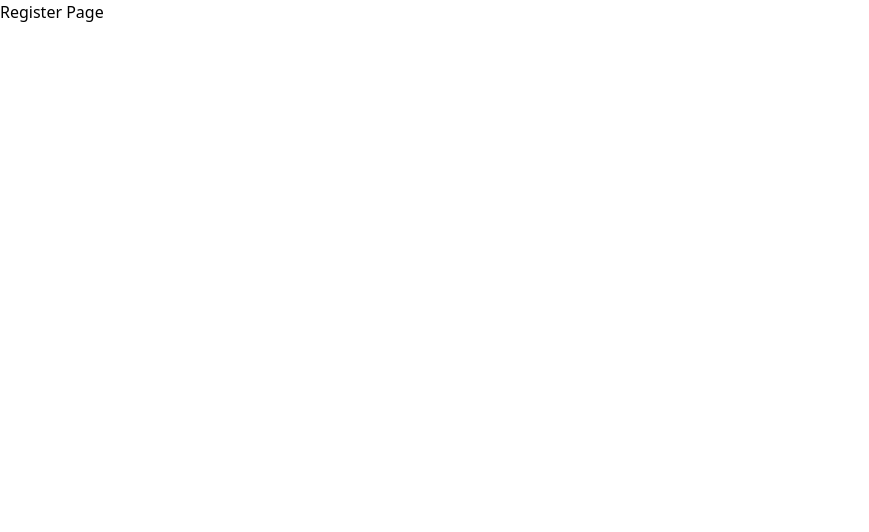
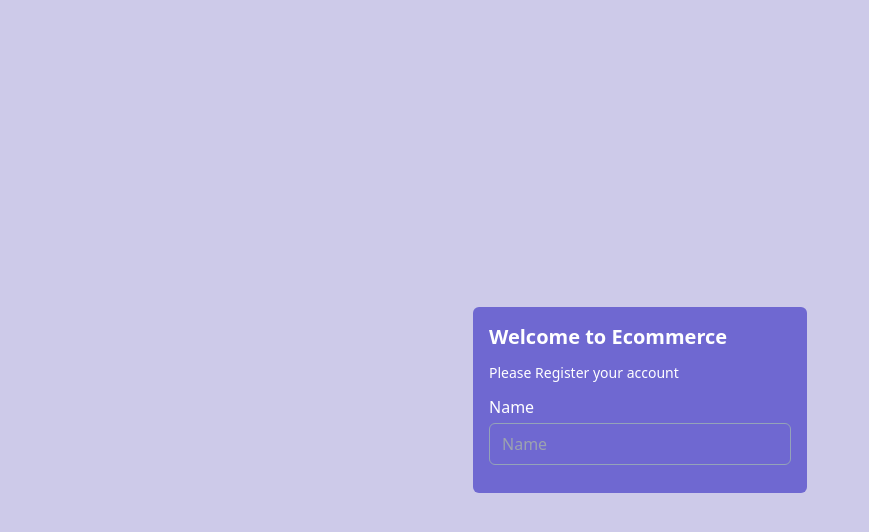
Before and after one commit to eldadmamo/Ecommerce, a React (Vite) app in the folder dashboard/: page /register in a window 1280 px wide. Shown: the top 532 px of the page, without its empty margins (0-869 px from the left). Built offline with nearby package versions, Linux system fonts and the light colour scheme.

Commit message:
'loginsetup'

```diff
--- a/dashboard/src/views/auth/Register.jsx
+++ b/dashboard/src/views/auth/Register.jsx
@@ -2,8 +2,24 @@
 
 const Register = () => {
     return (
-        <div>
-            <h1>Register Page</h1>
+        <div className="min-w-screen min-h-screen bg-[#cdcae9]
+        flex justify-center items-center
+        ">
+            <div className="w-[350px] text-[#ffffff] p-2">
+              <div className="bg-[#6f68d1] p-4 rounded-md">
+                <h2 className="text-xl mb-3 font-bold">Welcome to Ecommerce</h2>
+                <p className="text-sm mb-3 font-medium">Please Register your account</p>
+
+                <form>
+                    <div className="flex flex-col w-full gap-1 mb-3">
+                        <label htmlFor="name">Name</label>
+                        <input className="px-3 py-2 outline-none border
+                        border-slate-400 bg-transparent rounded-md" type="text" name="name"
+                        placeholder="Name" id="name" required/>
+                    </div>
+                </form>
+             </div>
+            </div>
         </div>
     );
 };
```
